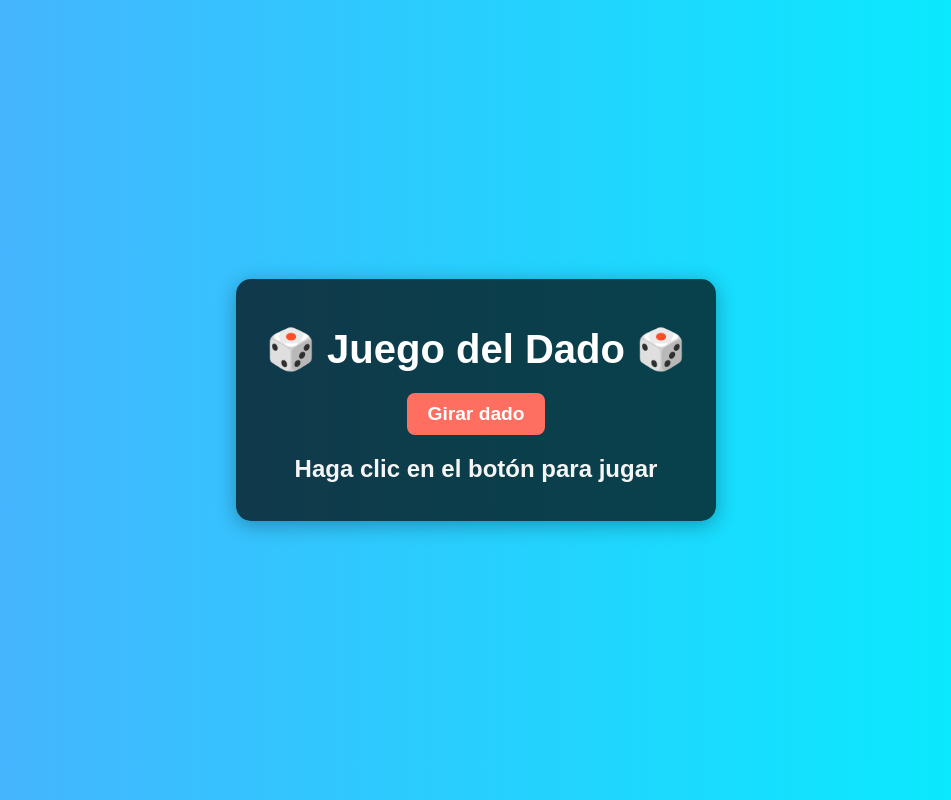
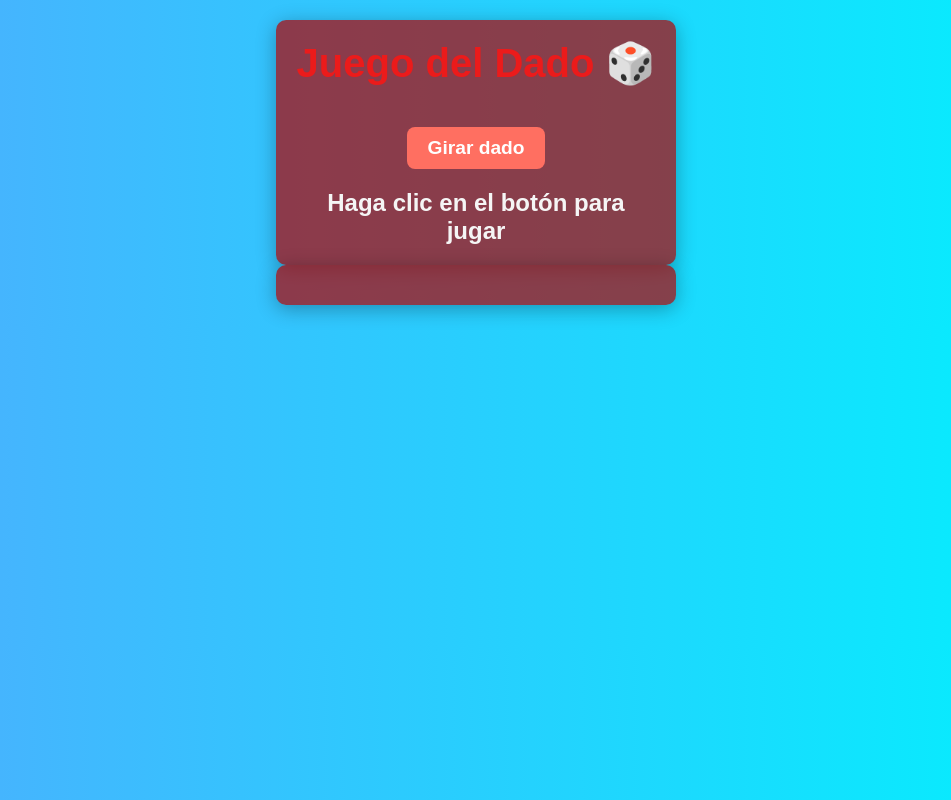
Before and after one commit to EdwardQuevedoP/volvi-2025, a plain HTML site: page index.html in a window 1280 px wide. Shown: the whole page, without its empty margins (164-1115 px from the left). Drawn offline with Linux system fonts and the light colour scheme.

Commit message:
juego finalizado

```diff
--- a/index.html
+++ b/index.html
@@ -7,12 +7,17 @@
     <link rel="stylesheet" href="styles.css">
 </head>
 <body>
-    <div class="container">
-        <h1>🎲 Juego del Dado 🎲</h1>
+    <section class="container">
+        <h1>Juego del Dado
+            🎲</h1>
         <button id="giraDado" class="button">Girar dado</button>
         <div id="tituloRepuesta" class="resultado">Haga clic en el botón para jugar</div>
+
+    </section>
+    <section id="resultadoHtml"  class="container">
         <h3 id="resultado11"></h3>
-    </div>
+        <img id="resultadoImg" class="resultado-img" src="" >
+    </section>
     <script src="index.js"></script>
 </body>
 </html>
--- a/index.js
+++ b/index.js
@@ -6,15 +6,30 @@ function dado(max) {
 // Referencias a los elementos HTML
 const boton = document.getElementById('giraDado');
 const resultadoDiv = document.getElementById('resultado11');
+const resultadoImg = document.getElementById('resultadoImg');
+
+/*const imgGanaste = "https://cdn.pixabay.com/photo/2015/10/28/16/47/cup-1010916_640.jpg";
+const imgPerdiste = "https://www.guillermolaich.com/recurso/noticia/perdedor_5.jpg";*/
+
 
 // Agregar un evento al botón
 boton.addEventListener('click', () => {
     const resultado = dado(6); // Genera un número del 1 al 6
+    resultadoImg.src = "https://www.guillermolaich.com/recurso/noticia/perdedor_5.jpg"  // URL de la imagen para perder
     if (resultado === 6) {
         resultadoDiv.textContent = `🎉 ¡Obtuviste un ${resultado}! ¡Ganaste! 🎉`;
         resultadoDiv.style.color = "limegreen"; // Cambia el color del texto a verde
+        resultadoImg.src = "https://cdn.pixabay.com/photo/2015/10/28/16/47/cup-1010916_640.jpg"  // URL de la imagen para ganar
+        resultadoImg.style.display = "block";
     } else {
         resultadoDiv.textContent = `Obtuviste un ${resultado}. Sigue intentando.`;
         resultadoDiv.style.color = "tomato"; // Cambia el color del texto a rojo
+        resultadoImg.src = "https://www.guillermolaich.com/recurso/noticia/perdedor_5.jpg"  // URL de la imagen para perder
+        resultadoImg.style.display = "block";
+        /*alert("aqui va el programa de los que sacaron diferente de 6")*/
+
     }
 });
+// mision ahora es mejorar ese juego pero con imagenes
+
+/* EJECUTAR TODO CON http-server */
--- a/styles.css
+++ b/styles.css
@@ -1,23 +1,32 @@
-/* Estilos generales */
+/* Reset de estilos */
+* {
+    margin: 0;
+    padding: 0;
+    box-sizing: border-box;
+}
+
 body {
     font-family: Arial, sans-serif;
     background: linear-gradient(to right, #4facfe, #00f2fe);
-    color: #fff;
+    color: #eb1b1b;
     text-align: center;
     margin: 0;
-    padding: 0;
-    display: flex;
-    justify-content: center;
-    align-items: center;
-    height: 100vh;
+    padding: 20px; /* Evita que los elementos queden pegados a los bordes */
 }
 
 /* Contenedor principal */
 .container {
-    background: rgba(0, 0, 0, 0.7);
-    padding: 20px 30px;
-    border-radius: 15px;
+    background: rgba(179, 0, 0, 0.7);
     box-shadow: 0px 4px 20px rgba(0, 0, 0, 0.3);
+    display: flex;
+    flex-direction: column; /* Mantiene los elementos en columna */
+    align-items: center; /* Centra horizontalmente */
+    gap: 20px; /* Espacio entre los elementos */
+    border-radius: 10px;
+    padding: 20px;
+    max-width: 400px; /* Ajusta el tamaño del contenedor */
+    width: 100%;
+    margin: auto; /* Centra el contenedor en la página */
 }
 
 /* Título */
@@ -50,9 +59,16 @@ h1 {
 
 /* Resultado */
 .resultado {
-    margin-top: 20px;
     font-size: 1.5em;
     font-weight: bold;
     color: #f5f5f5;
     transition: color 0.3s ease;
 }
+
+/* Imagen del resultado */
+.resultado-img {
+    width: 100px;
+    height: 100px;
+    margin-top: 10px;
+    display: none;
+}
```
Also changed, not shown: notas.js (added).
